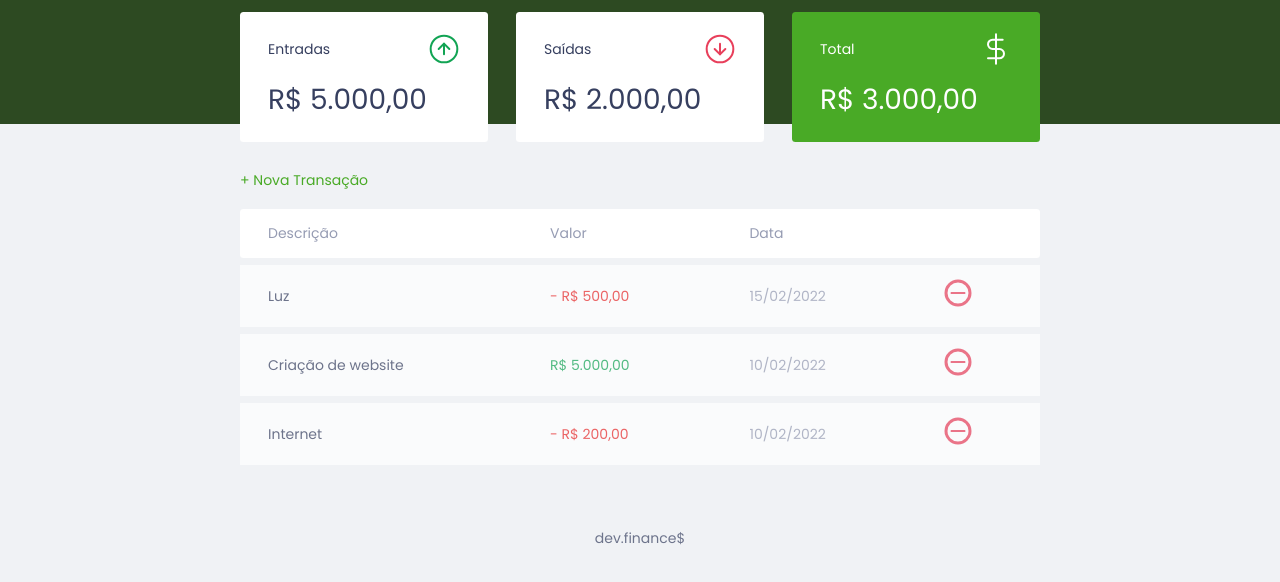
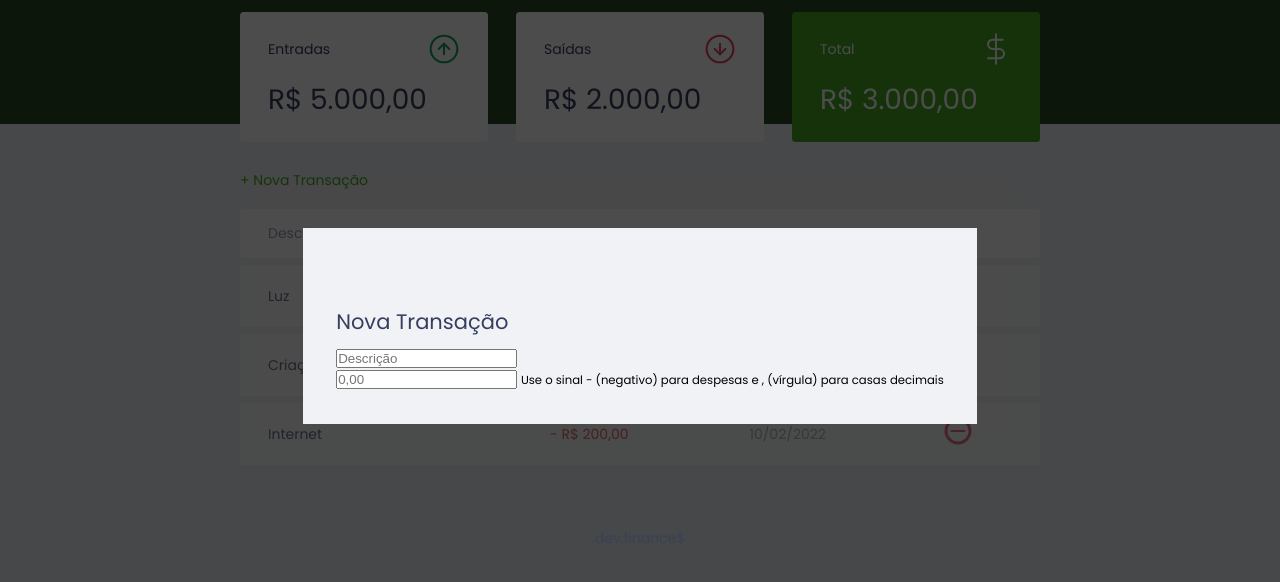
Before and after one commit to JonathanLima25/Maratona-Discovery, a plain HTML site: page index.html in a window 1280 px wide. Shown: the part 74-656 px from the top of the page. Drawn offline with Linux system fonts and the light colour scheme; a web font is replaced by a local one.

Commit message:
add modal

```diff
--- a/index.html
+++ b/index.html
@@ -87,6 +87,39 @@
 
     </main>
 
+    <div class="modal-overlay active">
+        <div class="modal">
+            <div id="form">
+                <h2>Nova Transação</h2>
+                <form action="">
+                    <div class="input-group">
+                        <label class="sr-only" for="description">Descrição</label>
+                        <input
+                            type="text"
+                            placeholder="Descrição"
+                            id="description"
+                            name="description"
+                            value=""
+                        />
+                    </div>
+                    <div class="inpu-group">
+                        <label class="sr-only" for="amount">Valor</label>
+                        <input
+                            type="number"
+                            step="0.01"
+                            placeholder="0,00"
+                            id="amount"
+                            name="amount"
+                            value=""
+                        />
+                        <small class="help">Use o sinal - (negativo) para despesas e , (vírgula) para casas decimais</small>
+                    </div>
+                </form>
+            </div>
+
+        </div>
+    </div>
+
     <footer><p>dev.finance$</p></footer>
 </body>
 </html>
--- a/style.css
+++ b/style.css
@@ -111,10 +111,17 @@ a:hover {
 }
 
 /* Table =================== */
+#transaction {
+    display: block;
+    width: 100%;
+    overflow-x: auto;
+}
+
 #data-table {
     width: 100%;
     border-spacing: 0 0.5rem;
     color: #969cb3;
+    overflow-x: auto;
 }
 
 table th {
@@ -161,6 +168,33 @@ td.expense {
     color: #e92929;
 }
 
+/* Modal =================== */
+
+.modal-overlay{
+    width: 100%;
+    height: 100%;
+    background-color: rgba(0,0,0,0.7);
+    position: fixed;
+    top: 0;
+    display: flex;
+    align-items: center;
+    justify-content: center;
+    opacity: 0;
+    visibility: hidden;
+}
+
+.modal-overlay.active {
+    opacity: 1;
+    visibility: visible;
+}
+
+.modal {
+    background: #f0f2f5;
+    padding: 2.4rem;
+
+}
+
+
 /* Footer =================== */
 
 footer {
@@ -183,3 +217,10 @@ footer {
         gap: 2rem;
     }
 }
+
+@media (max-width: 550px){
+    #data-table{
+        display: block;
+        overflow-x: auto;
+    }
+}
```
